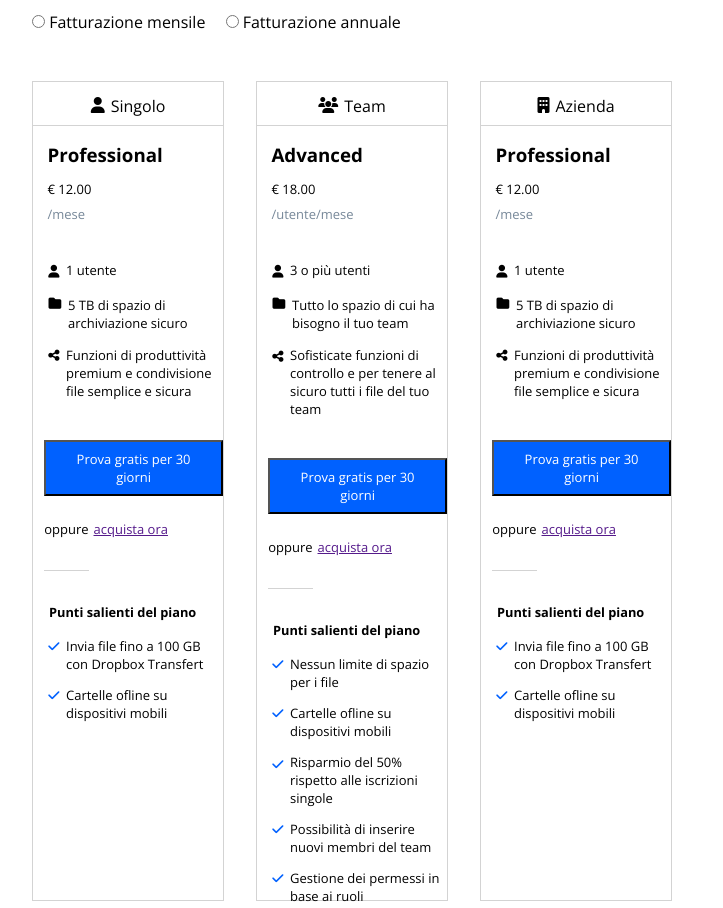
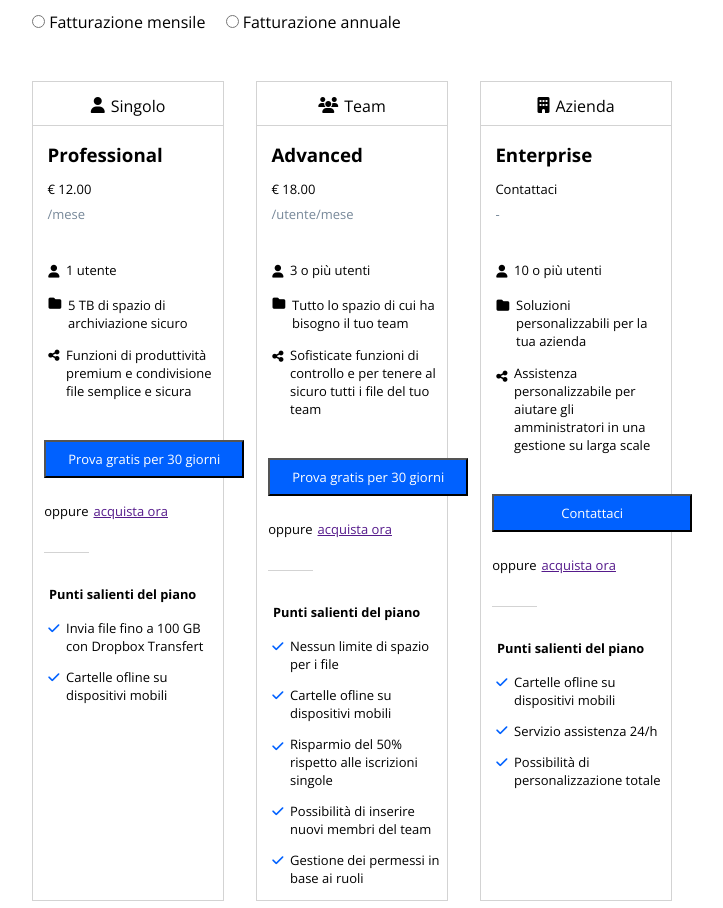
Before and after one commit to Alessandro9827/htmlcss-dropbox, a plain HTML site: page index.html in a window 1280 px wide. Shown: the part 960-1868 px from the top of the page, without its empty margins (288-1011 px from the left). Drawn offline with nearby package versions, Linux system fonts and the light colour scheme.

Commit message:
fixed proble price infos colomn

```diff
--- a/index.html
+++ b/index.html
@@ -160,22 +160,22 @@
                             <i class="fa-solid fa-building"></i>
                             <span>Azienda</span>
                         </div>
-                        <h3>Professional</h3>
-                        <p class="price">&euro; 12.00</p>
-                        <p class="month">/mese</p>
+                        <h3>Enterprise</h3>
+                        <p class="price">Contattaci</p>
+                        <p class="month">-</p>
                         <div class="user flex">
                             <i class="fa-solid fa-user"></i>
-                            <p>1 utente</p>
+                            <p>10 o più utenti</p>
                         </div>
                         <div class="space flex">
                             <i class="fa-solid fa-folder"></i>
-                            <p>5 TB di spazio di archiviazione sicuro</p>
+                            <p>Soluzioni personalizzabili per la tua azienda</p>
                         </div>
                         <div class="function flex">
                             <i class="fa-solid fa-share-nodes"></i>
-                            <p>Funzioni di produttività premium e condivisione file semplice e sicura</p>
+                            <p>Assistenza personalizzabile per aiutare gli amministratori in una gestione su larga scale</p>
                         </div>
-                        <button class="btn-color-blue btn-try">Prova gratis per 30 giorni</button>
+                        <button class="btn-color-blue btn-try">Contattaci</button>
                         <div class="flex container-buy-now">
                             <p class="spacing">oppure</p>
                             <a class="buy-now" href="">acquista ora</a>
@@ -183,15 +183,21 @@
                         <h4>Punti salienti del piano</h4>
                         <div class="flex checked">
                             <i class="fa-solid fa-check" style="color: #0161FF"></i>
-                            <p>Invia file fino a 100 GB con Dropbox Transfert</p>
+                            <p>Cartelle ofline su dispositivi mobili</p>
                         </div>
                         <div class="flex checked">
                             <i class="fa-solid fa-check" style="color: #0161FF"></i>
-                            <p>Cartelle ofline su dispositivi mobili</p>
+                            <p>Servizio assistenza 24/h</p>
+                        </div>
+                        <div class="flex checked">
+                            <i class="fa-solid fa-check" style="color: #0161FF"></i>
+                            <p>Possibilità di personalizzazione totale</p>
                         </div>
                     </section>
                 </section>
-                <section class="info-team"></section>
+                <section class="info-team">
+
+                </section>
             </section>
         </section>
 
--- a/style.css
+++ b/style.css
@@ -246,8 +246,9 @@ label {
 .btn-try {
     font-size: 13px;
     font-weight: 400;
-    padding: .5rem 1.3rem;
-    margin-left: .7rem;
+    height: 38px;
+    width: 200px;
+    margin-left: 0.7rem;
     margin-bottom: 1.5rem;
 }
 
```
